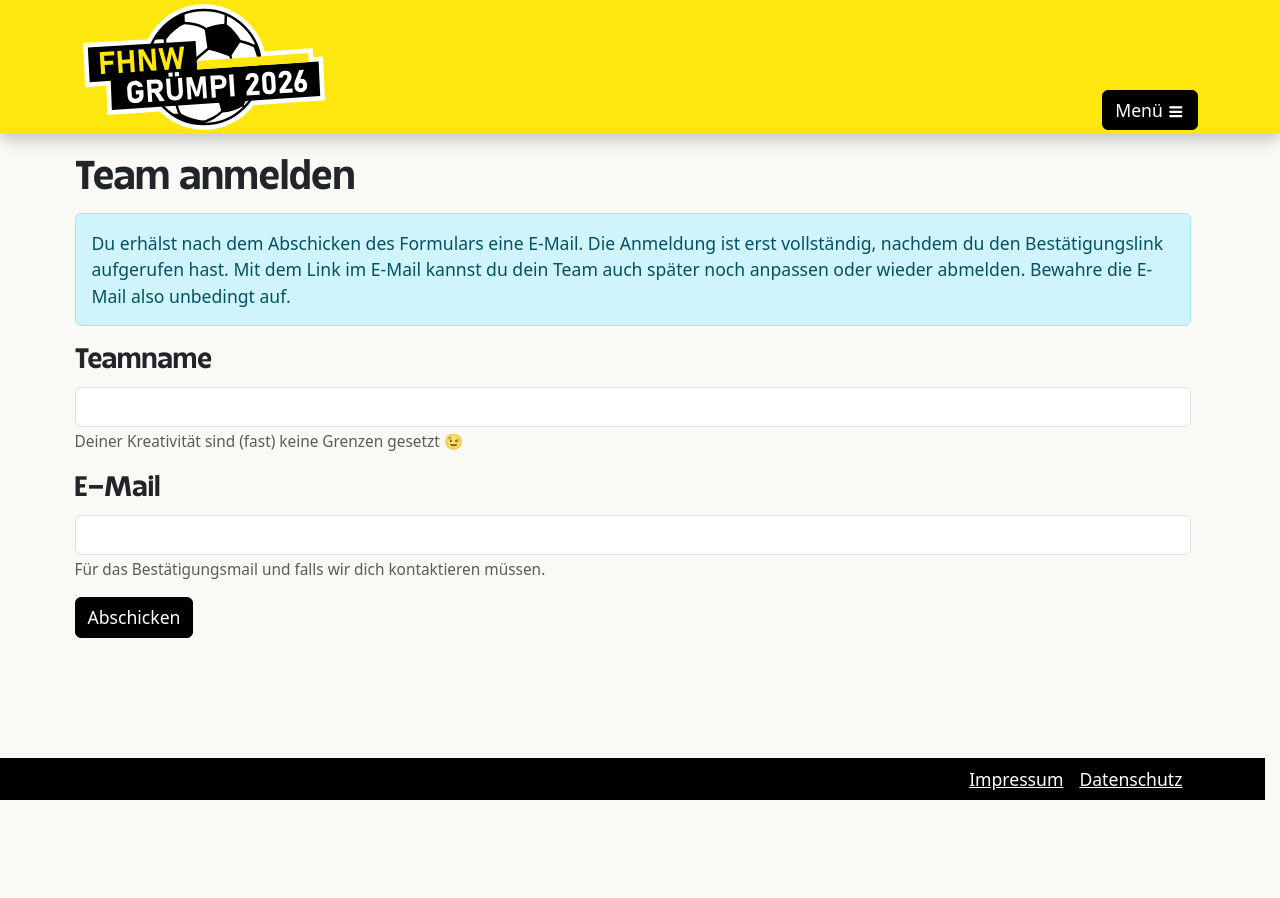
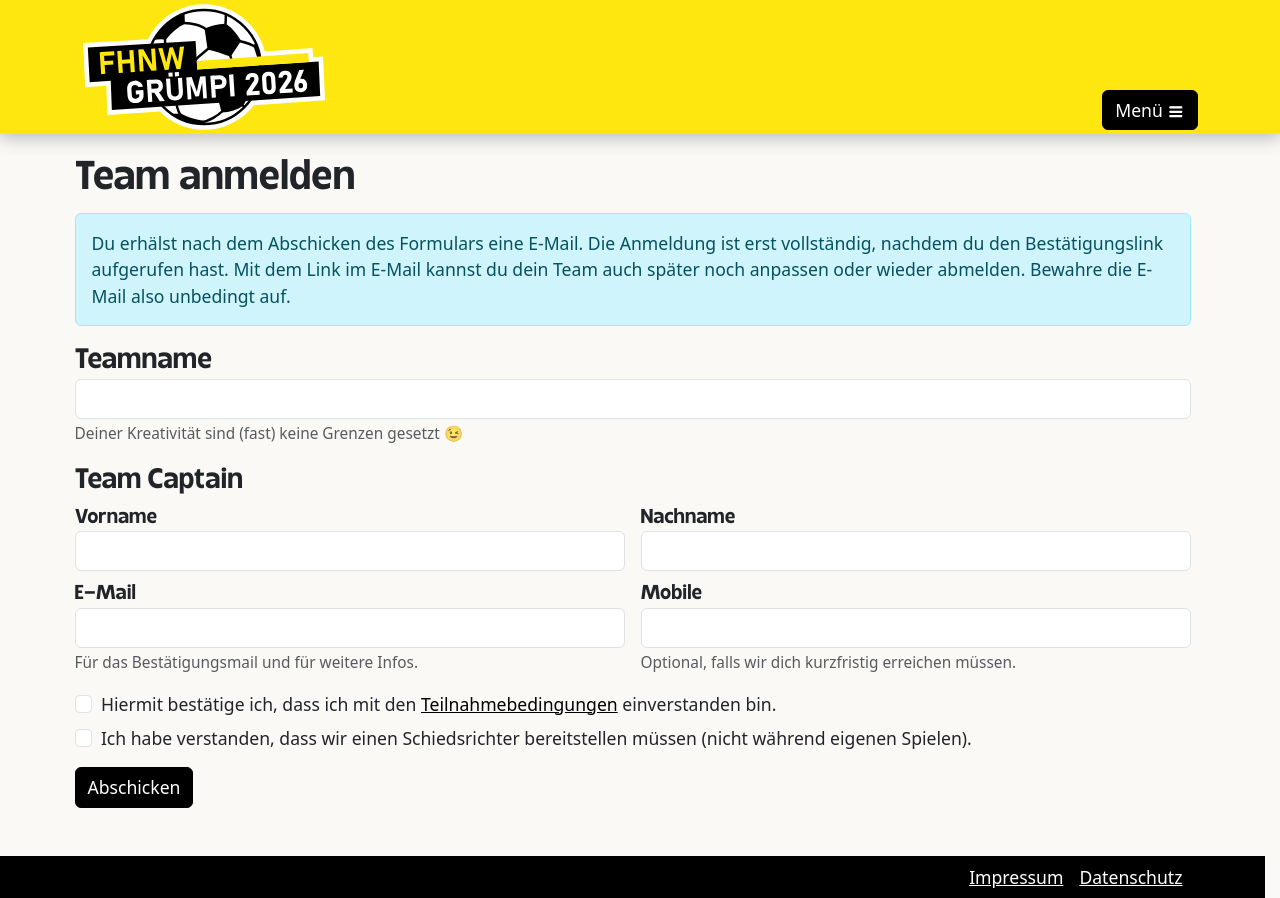
Before and after one commit to daka-fhnw/gruempi-2026, a React (Vite) app: page /anmelden in a window 1280 px wide. Before the commit the page ends 800 px from the top, so only its background shows below. Built offline with nearby package versions, Linux system fonts and the light colour scheme; no server answers.

Commit message:
add team form improved

```diff
--- /dev/null
+++ b/src/comps/TeamForm.scss
@@ -0,0 +1,4 @@
+.form-control,
+.form-check-input:not(:checked) {
+  background-color: white !important;
+}
--- a/src/comps/TeamForm.tsx
+++ b/src/comps/TeamForm.tsx
@@ -2,30 +2,41 @@ import { useState, type SubmitEvent } from "react";
 import Alert from "react-bootstrap/Alert";
 import Button from "react-bootstrap/Button";
 import Form from "react-bootstrap/Form";
+import "./TeamForm.scss";
 
 const maxTeamNameLen = 40;
+const existingTeamErrorId = "existingTeam";
+const existingEmailErrorId = "existingEmail";
 
-type TeamFormStates =
-  | "initial"
-  | "invalid"
-  | "pending"
-  | "failed"
-  | "duplicateName";
+type TeamFormStates = "initial" | "invalid" | "pending" | "failed";
 
 export interface TeamFormValues {
   team: string;
   email: string;
+  firstname: string;
+  lastname: string;
+  mobile: string;
 }
-
-export const duplicateNameError = "duplicateName";
 
 interface TeamFormProps {
   submitLabel: string;
   onSubmit: (formData: TeamFormValues) => Promise<void>;
 }
 
+function getErrorMsg(error: unknown) {
+  if (error === existingTeamErrorId) {
+    return "Der Teamname ist leider bereits vergeben, sorry 😕";
+  } else if (error === existingEmailErrorId) {
+    return "Mit der E-Mail-Adresse wurde bereits ein Team angemeldet, sorry 😕";
+  } else {
+    console.error(error);
+    return "Da ist etwas schief gegangen, versuch es doch bitte später nochmals 😕";
+  }
+}
+
 export function TeamForm({ submitLabel, onSubmit }: TeamFormProps) {
   const [formState, setFormState] = useState<TeamFormStates>("initial");
+  const [errorMessage, setErrorMessage] = useState("");
   const handleSubmit = (event: SubmitEvent<HTMLFormElement>) => {
     event.preventDefault();
     const form = event.currentTarget;
@@ -33,14 +44,13 @@ export function TeamForm({ submitLabel, onSubmit }: TeamFormProps) {
       setFormState("pending");
       const formData = new FormData(form);
       const team = formData.get("team") as string;
+      const firstname = formData.get("firstname") as string;
+      const lastname = formData.get("lastname") as string;
       const email = formData.get("email") as string;
-      onSubmit({ team, email }).catch((error) => {
-        console.log(`TeamForm: ${error}`);
-        if (error === duplicateNameError) {
-          setFormState("duplicateName");
-        } else {
+      const mobile = formData.get("mobile") as string;
+      onSubmit({ team, firstname, lastname, email, mobile }).catch((error) => {
         setFormState("failed");
-        }
+        setErrorMessage(getErrorMsg(error));
       });
     } else {
       setFormState("invalid");
@@ -53,9 +63,8 @@ export function TeamForm({ submitLabel, onSubmit }: TeamFormProps) {
       onSubmit={handleSubmit}
     >
       <Form.Group className="mb-3" controlId="form-team">
-        <Form.Label className="h3">Teamname</Form.Label>
+        <Form.Label className="h3 m-0">Teamname</Form.Label>
         <Form.Control
-          className="bg-white"
           type="text"
           name="team"
           required
@@ -66,34 +75,77 @@ export function TeamForm({ submitLabel, onSubmit }: TeamFormProps) {
           Deiner Kreativität sind (fast) keine Grenzen gesetzt 😉
         </Form.Text>
       </Form.Group>
-      <Form.Group className="mb-3" controlId="form-email">
-        <Form.Label className="h3">E-Mail</Form.Label>
+      <div className="h3 mb-1">Team Captain</div>
+      <div className="row gx-3 gy-2 mb-3">
+        <Form.Group className="col-12 col-lg-6" controlId="form-firstname">
+          <Form.Label className="h5 m-0">Vorname</Form.Label>
           <Form.Control
-          className="bg-white"
+            type="text"
+            name="firstname"
+            required
+            disabled={formState === "pending"}
+          />
+        </Form.Group>
+        <Form.Group className="col-12 col-lg-6" controlId="form-lastname">
+          <Form.Label className="h5 m-0">Nachname</Form.Label>
+          <Form.Control
+            type="text"
+            name="lastname"
+            required
+            disabled={formState === "pending"}
+          />
+        </Form.Group>
+        <Form.Group className="col-12 col-lg-6" controlId="form-email">
+          <Form.Label className="h5 m-0">E-Mail</Form.Label>
+          <Form.Control
             type="email"
             name="email"
             required
             disabled={formState === "pending"}
           />
           <Form.Text className="text-muted">
-          Für das Bestätigungsmail und falls wir dich kontaktieren müssen.
+            Für das Bestätigungsmail und für weitere Infos.
           </Form.Text>
         </Form.Group>
+        <Form.Group className="col-12 col-lg-6" controlId="form-mobile">
+          <Form.Label className="h5 m-0">Mobile</Form.Label>
+          <Form.Control
+            type="text"
+            name="mobile"
+            disabled={formState === "pending"}
+          />
+          <Form.Text className="text-muted">
+            Optional, falls wir dich kurzfristig erreichen müssen.
+          </Form.Text>
+        </Form.Group>
+      </div>
+      <div className="mb-2">
+        <Form.Check id="form-rules">
+          <Form.Check.Input type="checkbox" required />
+          <Form.Check.Label>
+            Hiermit bestätige ich, dass ich mit den{" "}
+            <a href="/regeln" target="_blank">
+              Teilnahmebedingungen
+            </a>{" "}
+            einverstanden bin.
+          </Form.Check.Label>
+        </Form.Check>
+      </div>
+      <div className="mb-3">
+        <Form.Check id="form-referee">
+          <Form.Check.Input type="checkbox" required />
+          <Form.Check.Label>
+            Ich habe verstanden, dass wir einen Schiedsrichter bereitstellen
+            müssen (nicht während eigenen Spielen).
+          </Form.Check.Label>
+        </Form.Check>
+      </div>
       {formState === "invalid" && (
         <Alert variant="danger">
           Bitte fülle das Formular vollständig und korrekt aus.
         </Alert>
       )}
-      {formState === "failed" && (
-        <Alert variant="danger">
-          Da ist etwas schief gegangen 😕. Bitte versuche es später nochmals.
-        </Alert>
-      )}
-      {formState === "duplicateName" && (
-        <Alert variant="danger">
-          Der Teamname ist leider bereits vergeben, sorry 😕
-        </Alert>
-      )}
+      {formState === "failed" && <Alert variant="danger">{errorMessage}</Alert>}
       <Button
         variant="primary"
         type="submit"
--- a/src/pages/Anmelden.tsx
+++ b/src/pages/Anmelden.tsx
@@ -1,8 +1,7 @@
-import { useCallback, useEffect, useState } from "react";
+import { useCallback, useState } from "react";
 import Alert from "react-bootstrap/Alert";
 import { BackToStart } from "../comps/BackToStart";
-import { duplicateNameError, TeamForm } from "../comps/TeamForm";
-import type { TeamFormValues } from "../comps/TeamForm";
+import { TeamForm, type TeamFormValues } from "../comps/TeamForm";
 
 const mainMessage =
   "Die Anmeldung ist erst vollständig, nachdem du den Bestätigungslink aufgerufen hast. " +
@@ -11,17 +10,7 @@ const mainMessage =
 
 export default function Anmelden() {
   const [success, setSuccess] = useState(false);
-  const [teams, setTeams] = useState<string[]>([]);
-  useEffect(() => {
-    fetch("/list-teams.php")
-      .then((response) => response.json())
-      .then((data) => setTeams(data));
-  }, []);
-  const onSubmit = useCallback(
-    (values: TeamFormValues) => {
-      if (teams.includes(values.team)) {
-        return Promise.reject(duplicateNameError);
-      }
+  const onSubmit = useCallback((values: TeamFormValues) => {
     return fetch("/add-team.php", {
       method: "POST",
       body: JSON.stringify(values),
@@ -29,12 +18,19 @@ export default function Anmelden() {
       if (response.ok) {
         setSuccess(true);
       } else {
-          throw new Error("HTTP status code: " + response.status);
+        const defaultError = "HTTP status code " + response.status;
+        return response
+          .json()
+          .catch((error) => {
+            console.error(error);
+            return Promise.reject(defaultError);
+          })
+          .then((data) => {
+            return Promise.reject(data?.errorId ?? defaultError);
+          });
       }
     });
-    },
-    [teams],
-  );
+  }, []);
   return (
     <>
       <h1>Team anmelden</h1>
```
Lines whose indentation alone changed are shown as unchanged.
